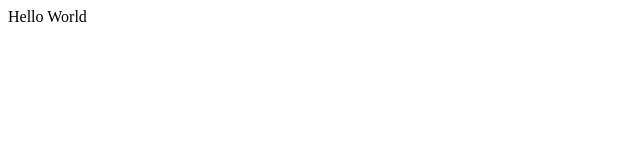
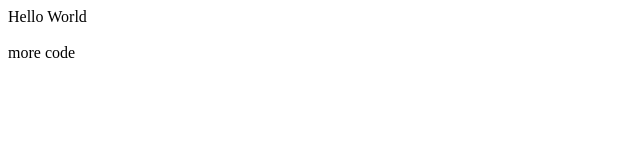
Before and after one commit to bshamar/Demo, a plain HTML site: page index.html in a window 1280 px wide. Shown: the full height of the page, 0-640 px from the left. Drawn offline with Linux system fonts and the light colour scheme.

Commit message:
more changes

```diff
--- a/index.html
+++ b/index.html
@@ -6,5 +6,7 @@
 
 	<body>
 		<div> Hello World</div>
+		<br/>
+		<div> more code</div>
 	</body>
 </html>
```
